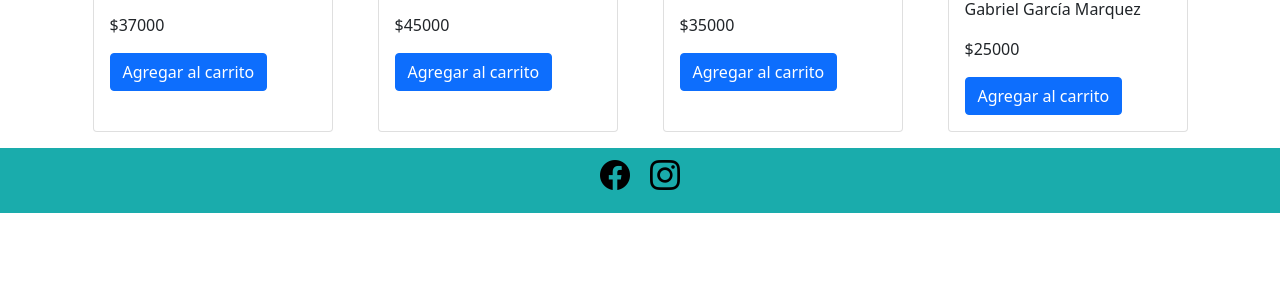
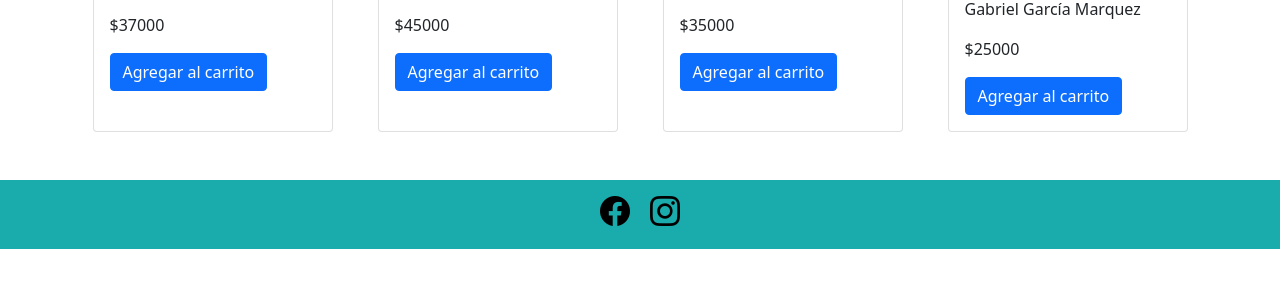
Before and after one commit to Charles41290/entrega_final-desarrollo_web, a plain HTML site: page index.html in a window 1280 px wide. Shown: the part 491-778 px from the top of the page. Drawn offline with nearby package versions, Linux system fonts and the light colour scheme.

Commit message:
repositorio actualizado

```diff
--- a/index.html
+++ b/index.html
@@ -111,7 +111,7 @@
 
     </main>
 
-    <footer class="mt-3 pt-1">
+    <footer class="mt-5 pt-2">
         <div class="container">
             <div class="row">
                 <ul class="logos_footer">
```
Also changed, not shown: pages/contacto.html (+1 -1 lines), pages/libros_internacionales.html (+1 -1 lines), pages/libros_nacionales.html (+1 -1 lines), pages/sobre_nosotros.html (+1 -1 lines).
